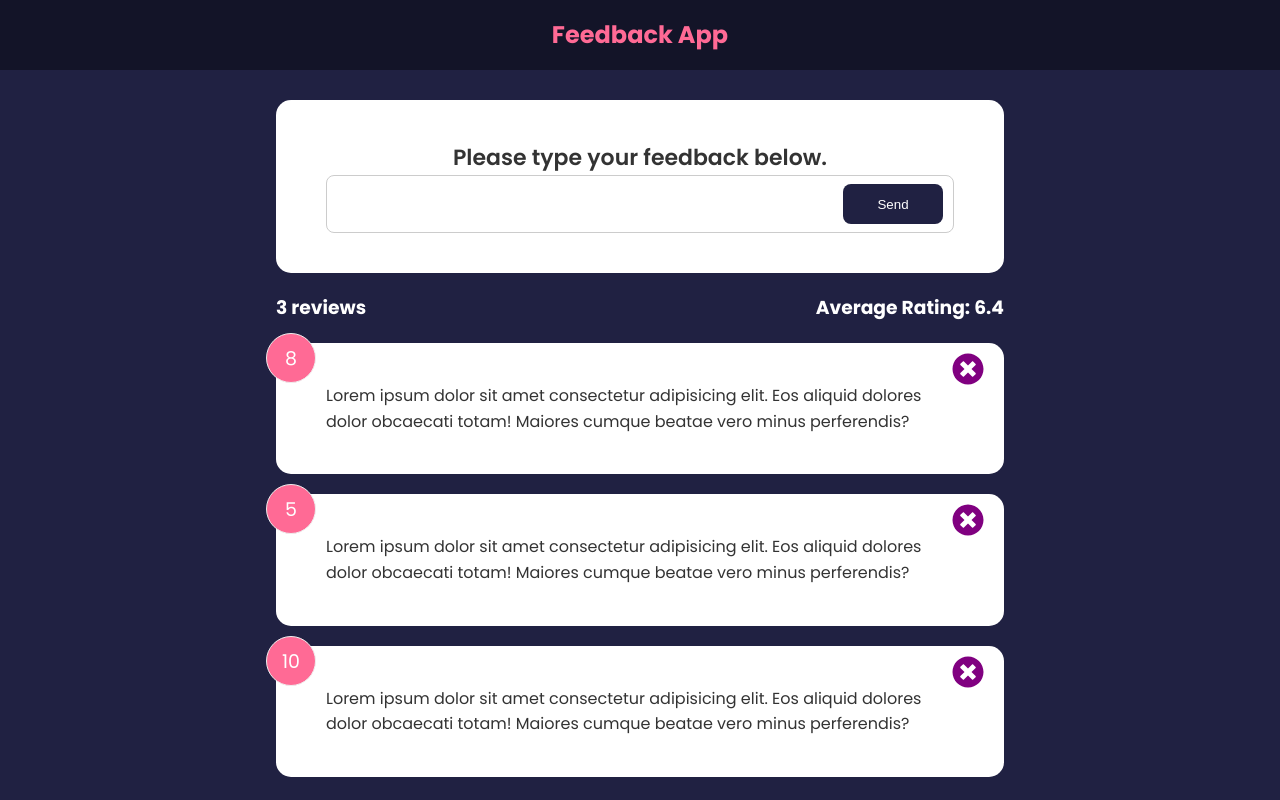
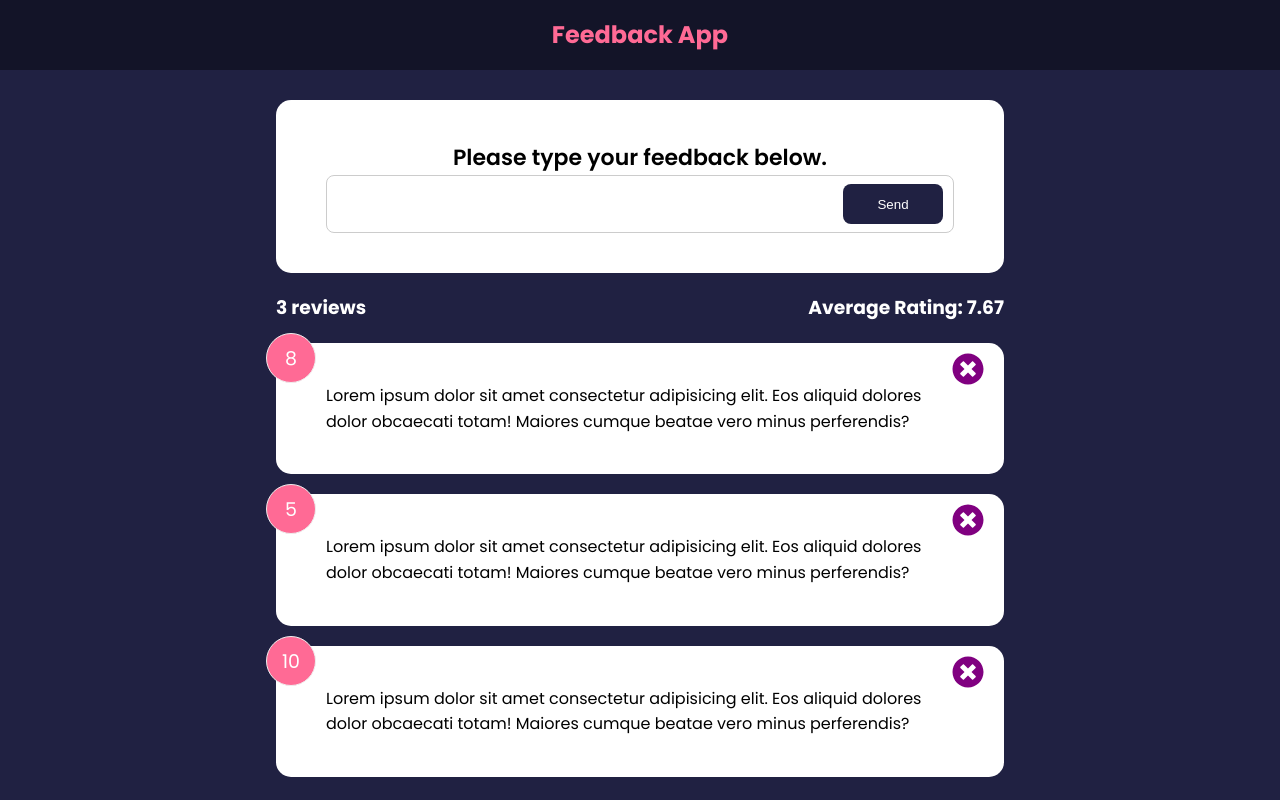
Before and after one commit to Pratapdong12/feedBackApp, a React (Create React App) app: page / in a window 1280 px wide. Built offline with nearby package versions, Linux system fonts and the light colour scheme.

Commit message:
average calculated and component validated

```diff
--- a/src/components/FeedbackItem.js
+++ b/src/components/FeedbackItem.js
@@ -1,6 +1,7 @@
 import React from 'react';
 import Card from './shared/Card';
 import { FaTimesCircle } from 'react-icons/fa';
+import PropTypes from 'prop-types';
 
 function FeedbackItem({ item, handleDelete }) {
   return (
--- a/src/components/FeedbackStats.js
+++ b/src/components/FeedbackStats.js
@@ -1,5 +1,10 @@
 function FeedbackStats({ feedback }) {
-    const average = 6.4;
+
+  let average= feedback.reduce((acc,cur) => {
+    return acc + cur.rating
+  }, 0) / feedback.length;
+  average= average.toFixed(2);
+  console.log(average);
 
     return (
       <div className='feedback-stats'>
--- a/src/components/shared/Card.js
+++ b/src/components/shared/Card.js
@@ -4,7 +4,7 @@
   return (
     <div
       className='card'
-      style={{ backgroundColor: reverse ? 'rgba(0,0,0,0.4)' : '#fff' }}
+      style={{ backgroundColor: reverse ? 'rgba(0,0,0,0.4)' : '#fff', color: reverse? '#fff' : '#000' }}
     >
       {children}
     </div>
```
Also changed, not shown: src/components/shared/Button.js (+9 -0 lines).
